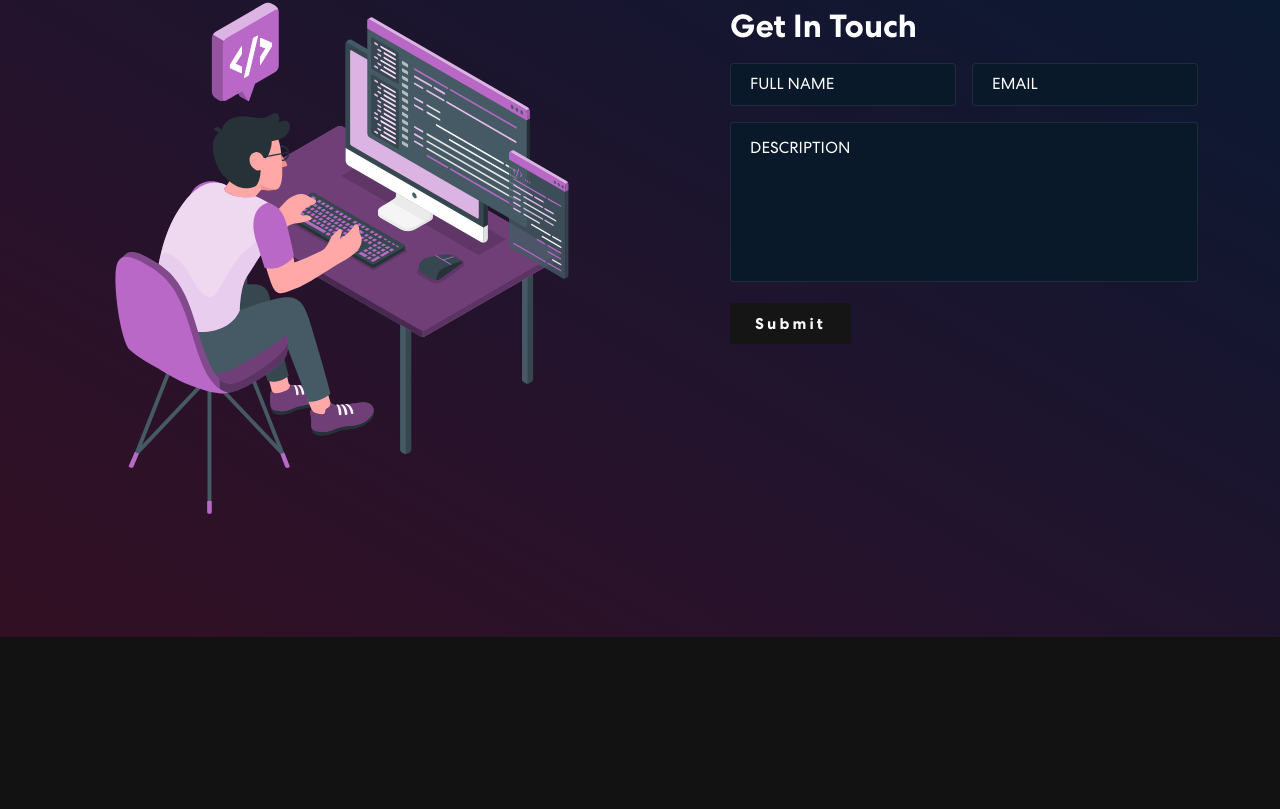
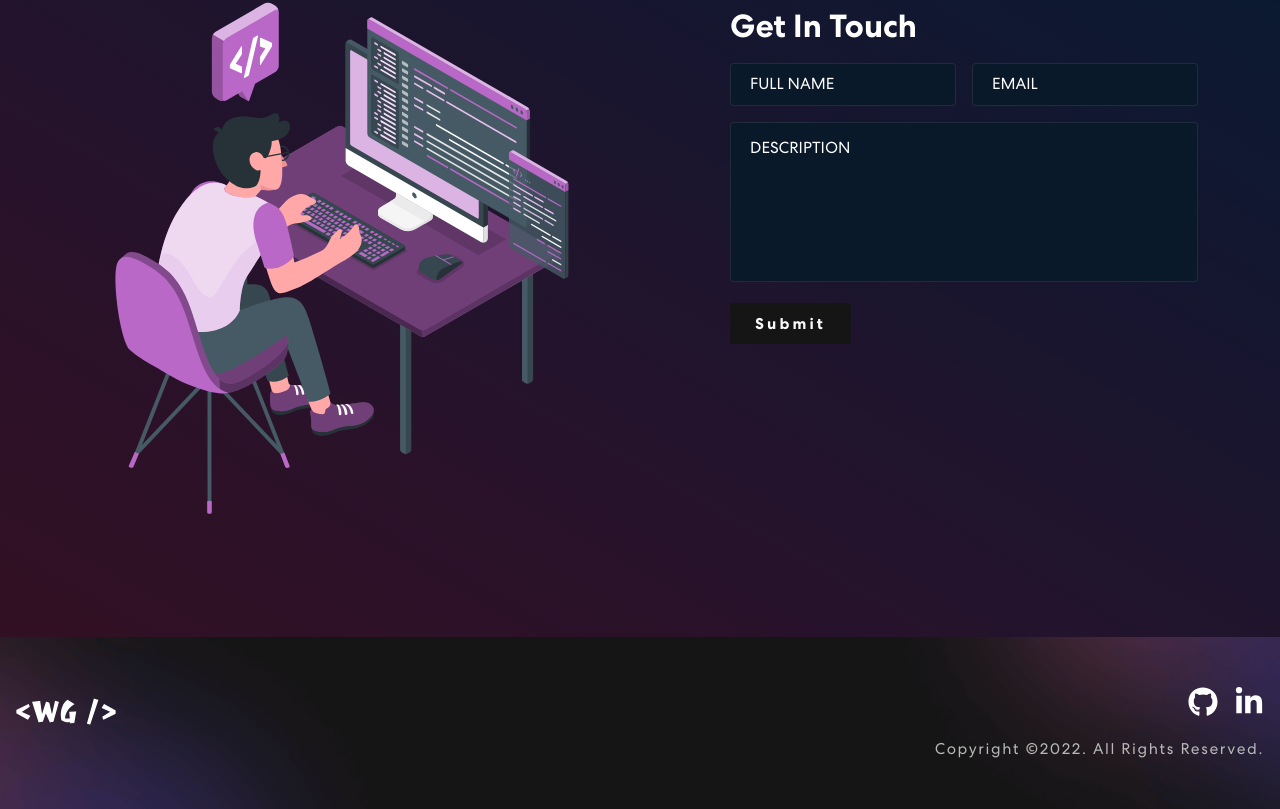
Before and after one commit to Williams25/portfolio, a Next.js app: page / in a window 1280 px wide. Shown: the part 1343-2152 px from the top of the page. Before the commit the page ends 1980 px from the top, so only its background shows below. Built offline with nearby package versions, Linux system fonts and the light colour scheme.

Commit message:
renderizando footer

```diff
--- a/src/pages/_app.tsx
+++ b/src/pages/_app.tsx
@@ -1,6 +1,6 @@
 import type { AppProps } from "next/app";
 import Head from "next/head";
-import { Header } from "src/components";
+import { Header, Footer } from "src/components";
 import { GlobalStyle } from "src/styles/global";
 import theme from "src/styles/theme";
 import { ThemeProvider } from "styled-components";
@@ -15,6 +15,7 @@ function MyApp({ Component, pageProps }: AppProps) {
       </Head>
       <Header />
       <Component {...pageProps} />
+      <Footer />
     </ThemeProvider>
   );
 }
```
